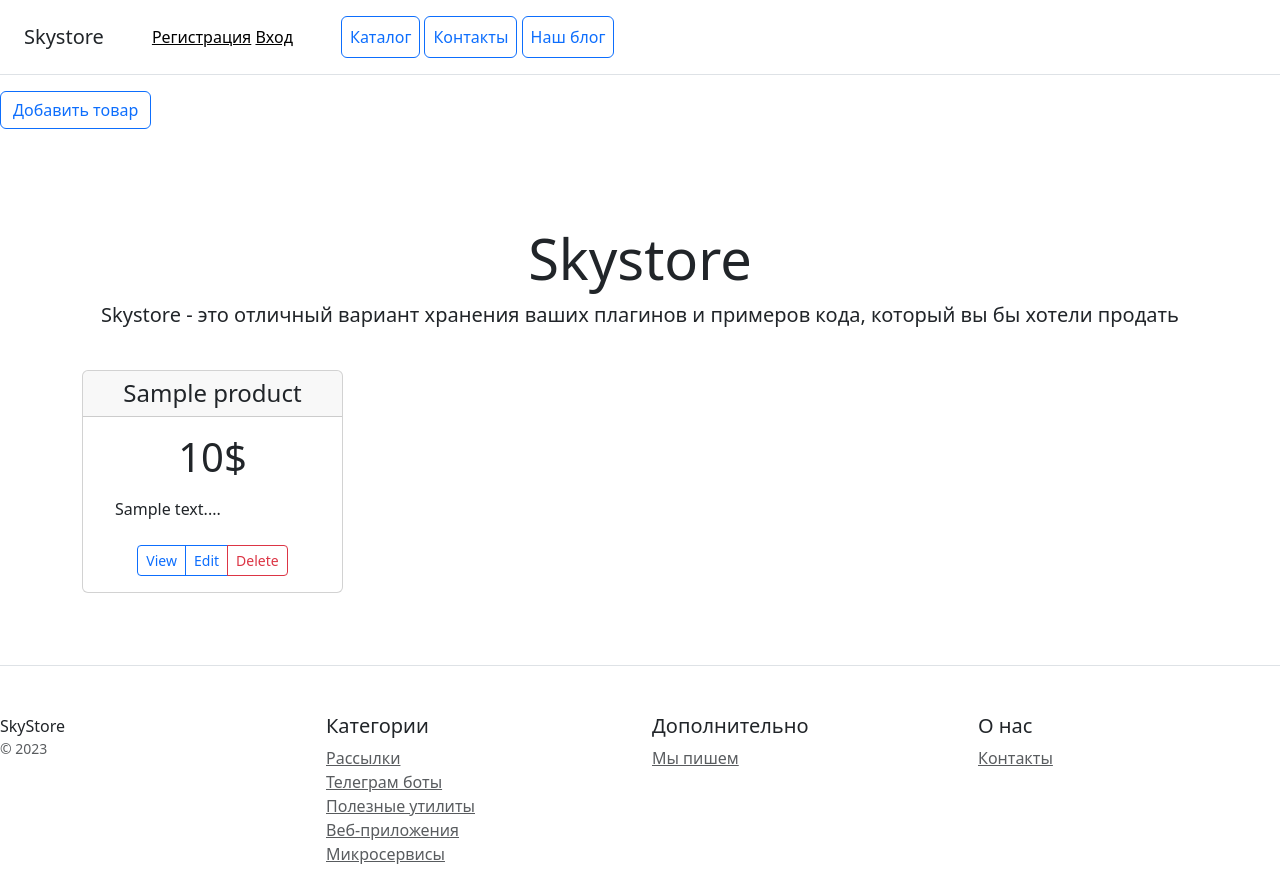
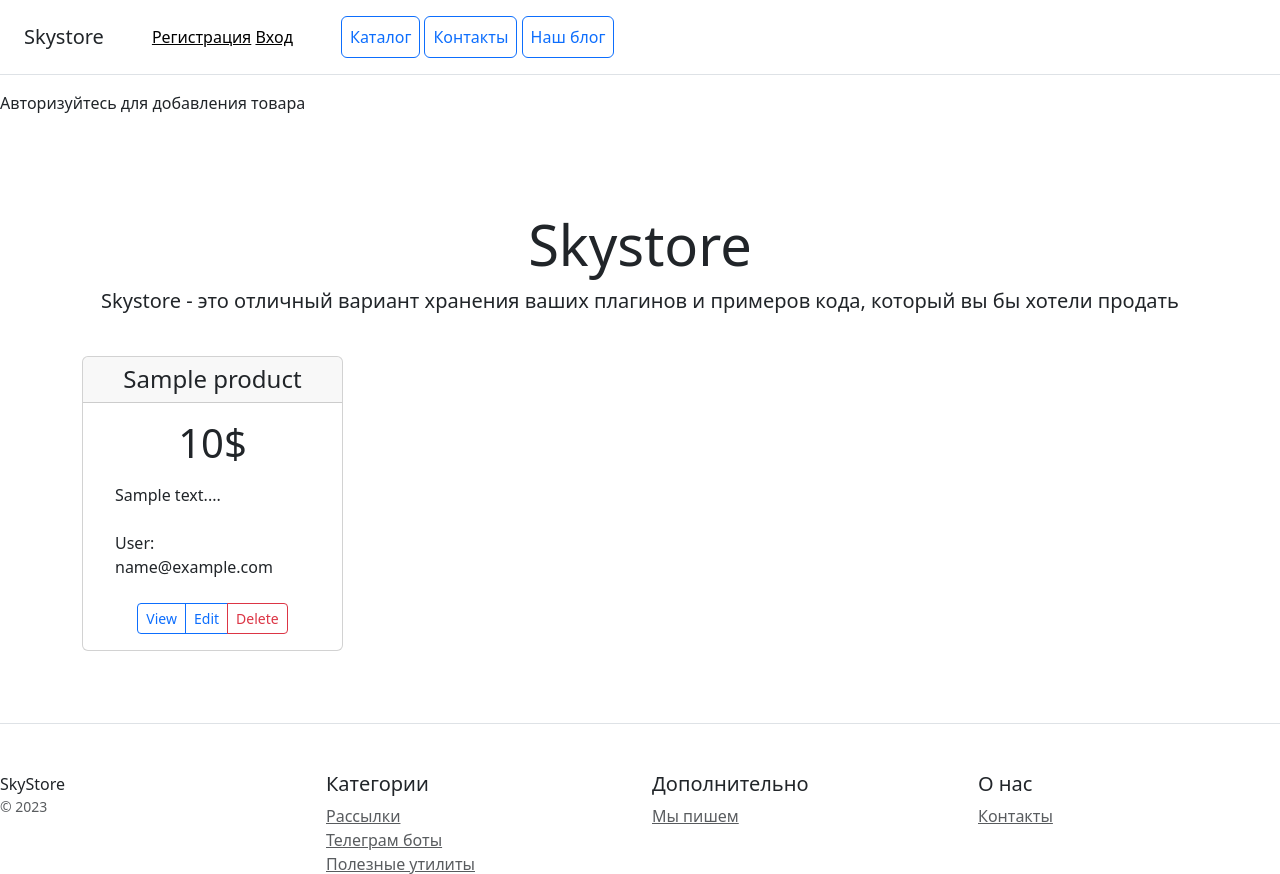
Before and after one commit to svetashlegel/dj_homework, a Django app: page / in a window 1280 px wide. Shown: the top 874 px of the page. Run offline with Django 4.2, Linux system fonts and the light colour scheme; tables that the repository leaves empty hold one stand-in row (values such as "Sample post"); parts of the project's set-up code (start-up, migrations or seed data) failed here and were passed over; some libraries are stand-ins or nearby versions.

Commit message:
added product owner

```diff
--- a/catalog/models.py
+++ b/catalog/models.py
@@ -1,5 +1,6 @@
 from django.db import models
 
+from config import settings
 
 NULLABLE = {'blank': True, 'null': True}
 
@@ -26,6 +27,8 @@ class Product(models.Model):
     creation_date = models.DateField(verbose_name='дата создания')
     last_change_date = models.DateField(verbose_name='дата последнего изменения')
 
+    owner = models.ForeignKey(settings.AUTH_USER_MODEL, on_delete=models.SET_NULL, **NULLABLE, verbose_name='владелец')
+
     def __str__(self):
         return f'{self.name}'
 
@@ -33,9 +36,6 @@ class Product(models.Model):
         verbose_name = 'товар'
         verbose_name_plural = 'товары'
         ordering = ('name',)
-
-
-
 
 
 class Version(models.Model):
--- a/catalog/templates/catalog/product_detail.html
+++ b/catalog/templates/catalog/product_detail.html
@@ -32,6 +32,10 @@
                             <td>{{ product.creation_date }}</td>
                         </tr>
                         <tr>
+                            <td class="w-25">Создатель:</td>
+                            <td>{{ product.owner|default:'без создателя' }}</td>
+                        </tr>
+                        <tr>
                             <td class="w-25">Описание товара:</td>
                             <td>{{ product.description }}</td>
                         </tr>
--- a/catalog/templates/catalog/product_list.html
+++ b/catalog/templates/catalog/product_list.html
@@ -2,7 +2,11 @@
 {% load filters %}
 {% block content %}
 <div class="col-12 mb-5">
+    {% if user.is_authenticated %}
     <a class="btn btn-outline-primary" href="{% url 'catalog:create' %}">Добавить товар</a>
+    {% else %}
+    <p>Авторизуйтесь для добавления товара</p>
+    {% endif %}
 </div>
 <div class="pricing-header px-3 py-3 pt-md-5 pb-md-4 mx-auto text-center">
     <h1 class="display-4">Skystore</h1>
@@ -23,6 +27,9 @@
                     <p class="list-unstyled mt-3 mb-4 text-start m-3">
                         {{object.description|split}}...
                     </p>
+                    <p class="list-unstyled mt-3 mb-4 text-start m-3">
+                        User: {{object.owner|default:'без владельца'}}
+                    </p>
                     <div class="btn-group">
                         <a class="btn btn-sm btn-outline-primary" href="{% url 'catalog:view' object.pk %}">View</a>
                         <a class="btn btn-sm btn-outline-primary" href="{% url 'catalog:edit' object.pk %}">Edit</a>
--- a/catalog/urls.py
+++ b/catalog/urls.py
@@ -1,6 +1,7 @@
 from django.urls import path
 
-from catalog.views import ProductListView, contacts, ProductDetailView, ProductCreateView, ProductUpdateView, ProductDeleteView
+from catalog.views import (ProductListView, contacts, ProductDetailView, ProductCreateView, ProductUpdateView,
+                           ProductDeleteView)
 from catalog.apps import CatalogConfig
 
 app_name = CatalogConfig.name
--- a/catalog/views.py
+++ b/catalog/views.py
@@ -1,7 +1,7 @@
+from django.http import Http404
 from django.shortcuts import render
 from django.urls import reverse_lazy
 from django.forms import inlineformset_factory
-from django import forms
 
 from catalog.models import Product, Version
 from django.views.generic import DetailView, ListView, CreateView, UpdateView, DeleteView
@@ -28,6 +28,8 @@ class ProductCreateView(CreateView):
         if formset.is_valid():
             formset.instance = self.object
             formset.save()
+        self.object.owner = self.request.user
+        self.object.save()
         return super().form_valid(form)
 
 
@@ -35,6 +37,12 @@ class ProductUpdateView(UpdateView):
     model = Product
     form_class = ProductForm
     success_url = reverse_lazy('catalog:home')
+
+    def get_object(self, queryset=None):
+        self.object = super().get_object(queryset)
+        if self.object.owner != self.request.user:
+            raise Http404("Вы не являетесь создателем данного товара, у вас нет прав на его редактирование.")
+        return self.object
 
     def get_context_data(self, **kwargs):
         context_data = super().get_context_data(**kwargs)
@@ -77,6 +85,12 @@ class ProductDeleteView(DeleteView):
     model = Product
     success_url = reverse_lazy('catalog:home')
 
+    def get_object(self, queryset=None):
+        self.object = super().get_object(queryset)
+        if self.object.owner != self.request.user:
+            raise Http404("Вы не являетесь создателем данного товара, у вас нет прав на его удаление.")
+        return self.object
+
 
 def contacts(request):
     if request.method == 'POST':
--- a/users/templates/users/confirmation/registration_sent_done.html
+++ b/users/templates/users/confirmation/registration_sent_done.html
@@ -1,7 +1,7 @@
 {% extends 'catalog/base.html' %}
 
 {% block content %}
-<h3>На вышу почту отправлено письмо</h3>
+<h3>На вашу почту отправлено письмо</h3>
 <p>Перейдите по ссылке для подтверждения email адреса.</p>
 
 {% endblock %}
```
